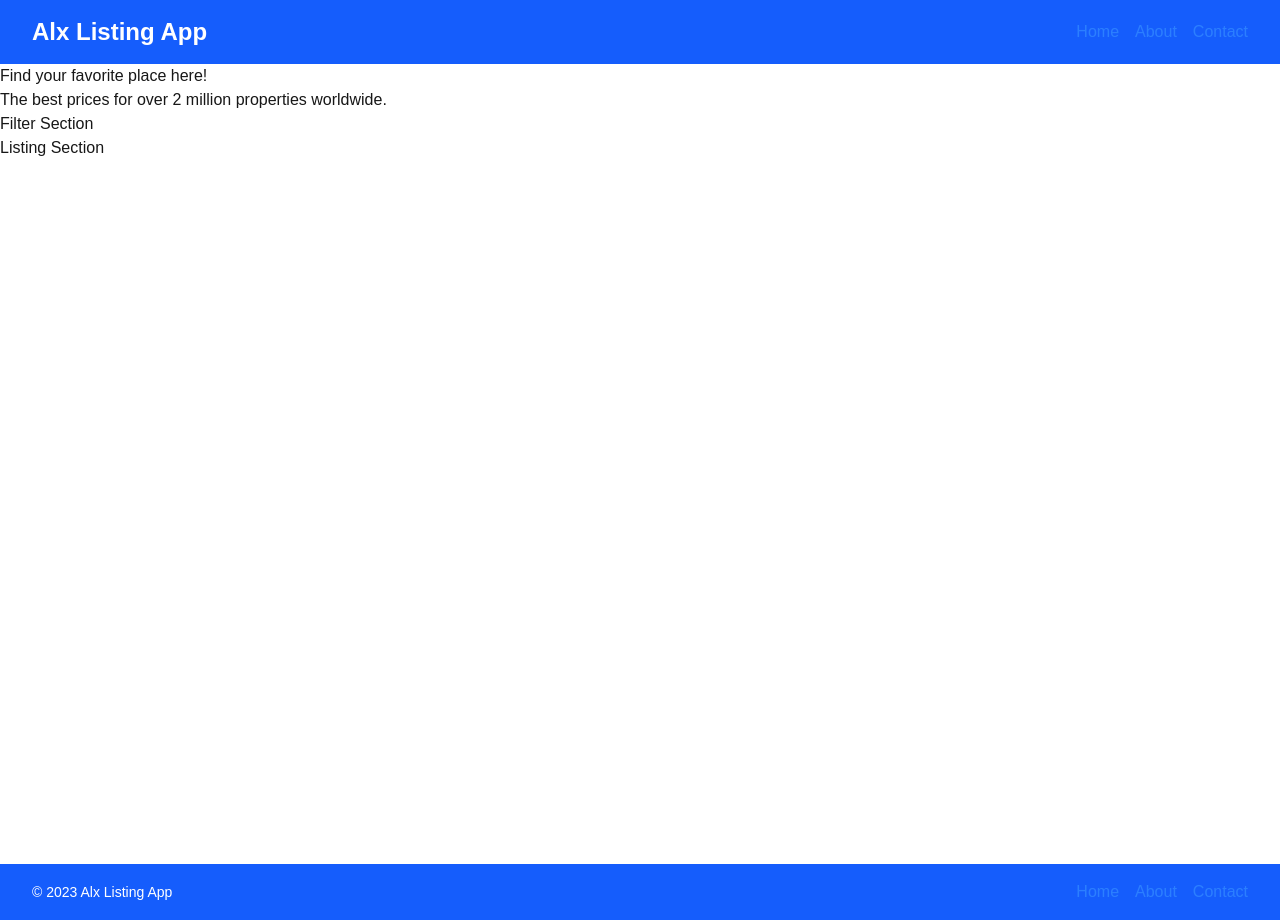
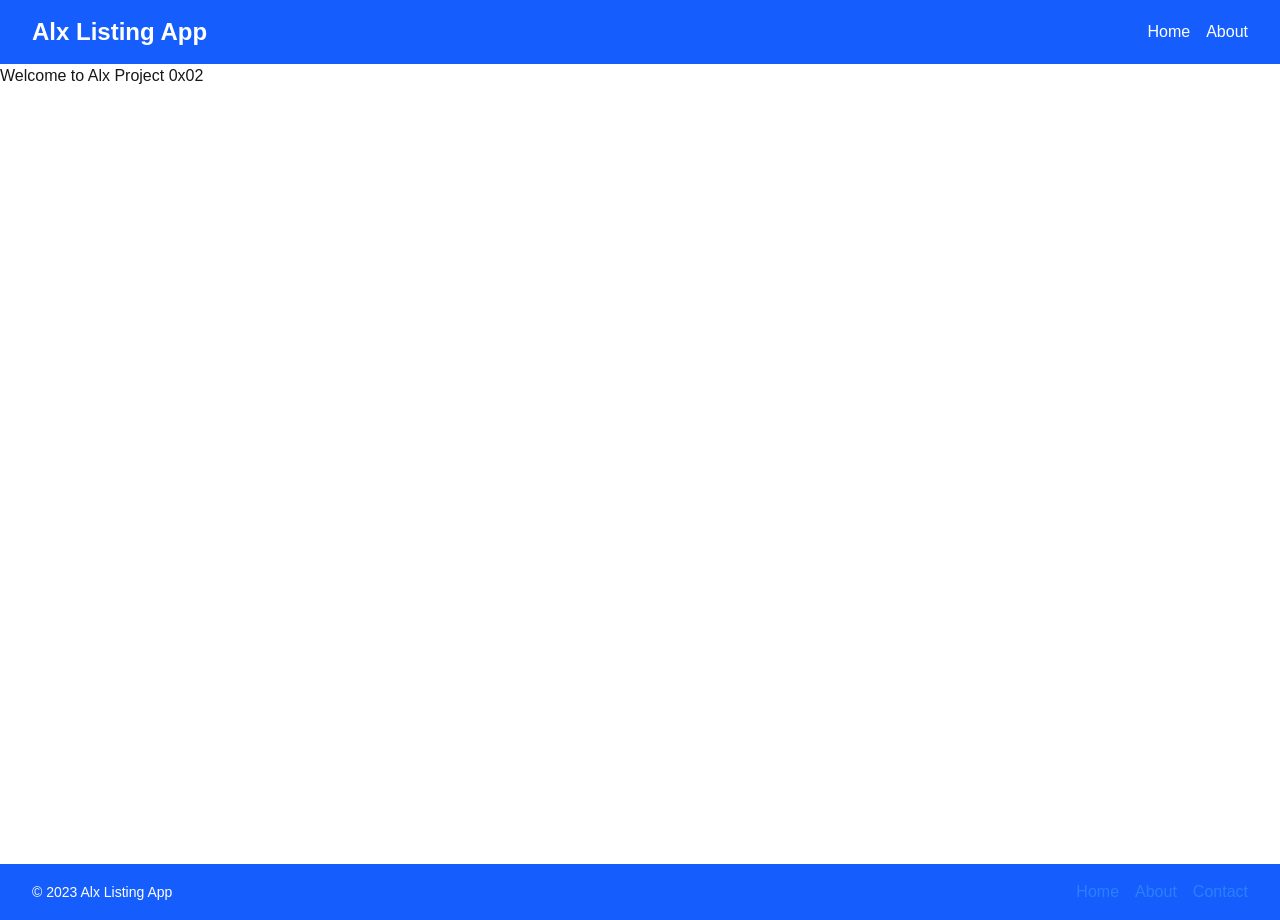
Before and after one commit to AllanKinzi/alx-project-0x02-setup, a Next.js app in the folder alx-project-0x02/: page / in a window 1280 px wide. Built offline with nearby package versions, Linux system fonts and the light colour scheme.

Commit message:
Add Home and About Navigation Functionality

```diff
--- a/alx-project-0x02/components/layout/Header.tsx
+++ b/alx-project-0x02/components/layout/Header.tsx
@@ -1,16 +1,13 @@
 const Header = () => {
   return (
     <header className="bg-blue-600 text-white py-4 px-8 flex justify-between items-center">
-      <h1 className="text-2xl font-bold">Alx Listing App</h1>
+       <a href="/" className="text-white"><h1 className="text-2xl font-bold">Alx Listing App</h1> </a>
       <nav className="flex gap-4">
-        <a href="#" className="text-blue-500">
+        <a href="/home" className="text-white">
           Home
         </a>
-        <a href="#" className="text-blue-500">
+        <a href="/about" className="text-white">
           About
-        </a>
-        <a href="#" className="text-blue-500">
-          Contact
         </a>
       </nav>
     </header>
--- /dev/null
+++ b/alx-project-0x02/pages/about.tsx
@@ -0,0 +1,12 @@
+const About = () => {
+  return (
+    <>
+      <section>
+        <h3>About</h3>
+      </section>
+
+    </>
+  );
+}
+
+export default About;
--- /dev/null
+++ b/alx-project-0x02/pages/home.tsx
@@ -0,0 +1,12 @@
+const Home = () => {
+  return (
+    <>
+      <section>
+        <h3>Welcome HOME2</h3>
+      </section>
+
+    </>
+  );
+}
+
+export default Home;
--- a/alx-project-0x02/pages/index.tsx
+++ b/alx-project-0x02/pages/index.tsx
@@ -4,16 +4,9 @@ export default function Home() {
   return (
     <>
       <section>
-        <p>Find your favorite place here!</p>
-        <p>The best prices for over 2 million properties worldwide.</p>
-      </section>
-      <section>
-        Filter Section
+        <h3>Welcome to Alx Project 0x02</h3>
       </section>
 
-      <section>
-        Listing Section
-      </section>
     </>
   );
 }
```
Also changed, not shown: 1 other file (tests, documents, lock files or other folders).
